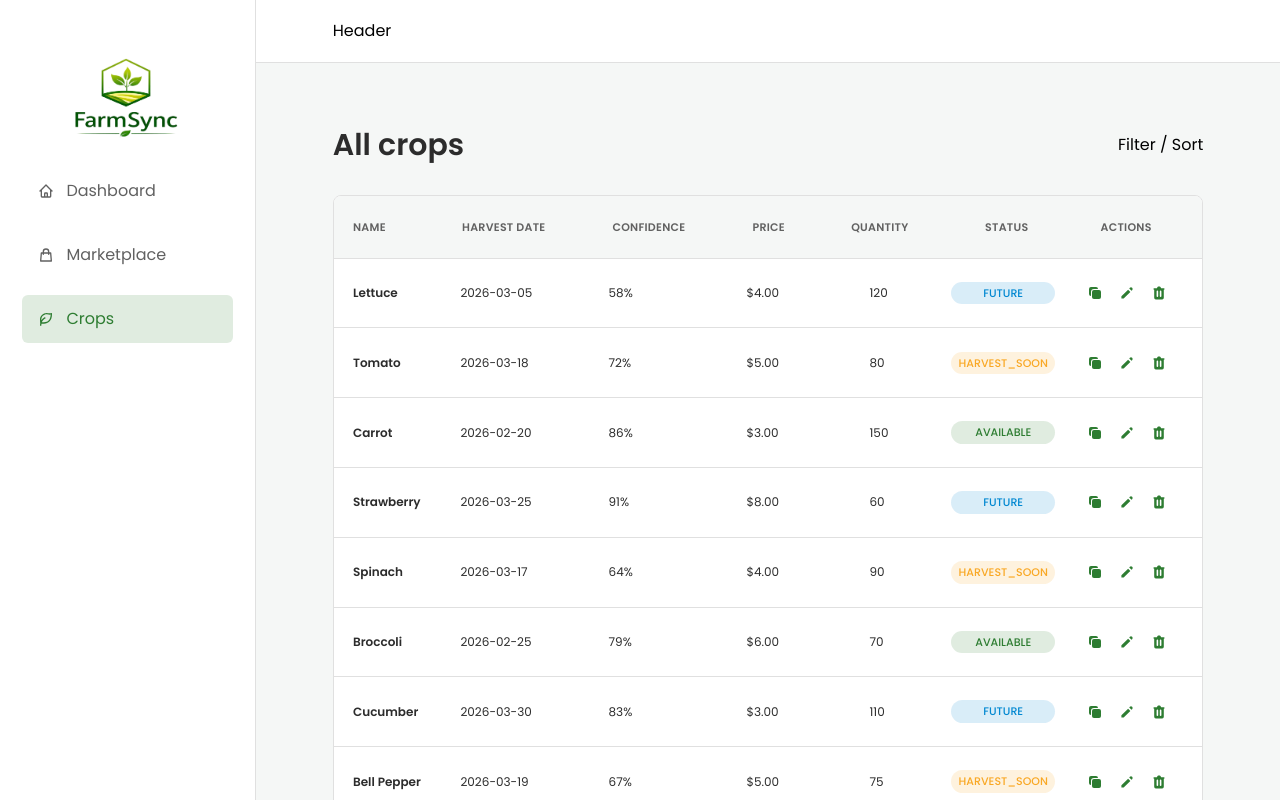
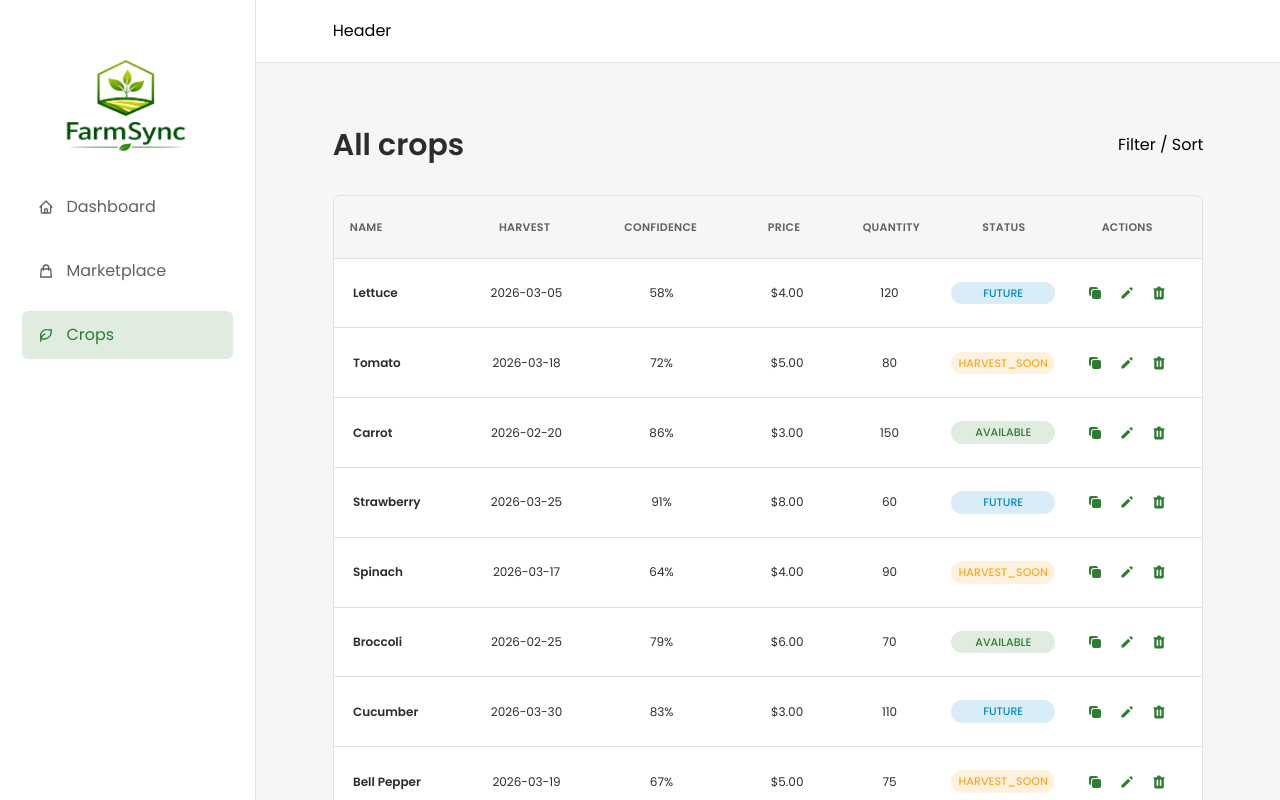
Before and after one commit to jan9601/CS-250-Project, a React (Vite) app in the folder frontend/FarmSync/: page /crops in a window 1280 px wide. Built offline with nearby package versions, Linux system fonts and the light colour scheme; a web font is replaced by a local one.

Commit message:
Form table llayout fix

```diff
--- a/frontend/FarmSync/src/features/crops/CreateCropForm.jsx
+++ b/frontend/FarmSync/src/features/crops/CreateCropForm.jsx
@@ -39,7 +39,7 @@ function CreateCropForm() {
         <select
           id="name"
           {...register("name")}
-          className="border border-border p-2 cursor-pointer"
+          className="border text-xs border-border p-2 cursor-pointer"
         >
           <option>Almonds</option>
           <option>Table grapes</option>
@@ -59,7 +59,7 @@ function CreateCropForm() {
 
       <FormRow label="Location">
         <select
-          className="border border-border p-2 cursor-pointer"
+          className="border text-xs border-border p-2 cursor-pointer"
           id="location"
           {...register("location")}
         >
--- a/frontend/FarmSync/src/features/crops/CropsRow.jsx
+++ b/frontend/FarmSync/src/features/crops/CropsRow.jsx
@@ -59,15 +59,17 @@ function CropsRow({crop}) {
 
   return (
     <div className="crops-row bg-surface text-xs text-text-primary ">
-      <div className="font-semibold ">{name}</div>
+      <div className="font-semibold justify-self-start">{name}</div>
 
-      <div className="">{predictedHarvestDate}</div>
+      <div className="justify-self-center">{predictedHarvestDate}</div>
 
-      <div className="">{(confidenceScore * 100).toFixed()}%</div>
+      <div className=" justify-self-center mr-4">
+        {(confidenceScore * 100).toFixed()}%
+      </div>
 
-      <div className="">{formatCurrency(price)}</div>
+      <div className="justify-self-center">{formatCurrency(price)}</div>
 
-      <div className="mx-auto min-w-10">{quantity}</div>
+      <div className="justify-self-center">{quantity}</div>
 
       <span
         className={`w-26 mx-auto justify-center rounded-full py-1 text-center text-[11px] font-medium ${statusStyle[status]}`}
--- a/frontend/FarmSync/src/features/crops/CropsTable.jsx
+++ b/frontend/FarmSync/src/features/crops/CropsTable.jsx
@@ -21,14 +21,14 @@ function CropsTable() {
 
   return (
     <div className="overflow-hidden rounded-lg border border-border bg-surface ">
-      <div className="crops-row border-b text-left border-border bg-bg text-[11px] font-semibold uppercase tracking-wide text-text-secondary">
-        <div>Name</div>
-        <div>Harvest Date</div>
-        <div>Confidence</div>
-        <div>Price</div>
-        <div>Quantity</div>
-        <div className="text-center">Status</div>
-        <div className="text-center">Actions</div>
+      <div className="crops-row-header border-b border-border bg-bg text-[11px] font-semibold uppercase tracking-wide text-text-secondary">
+        <div className=" justify-self-start">Name</div>
+        <div className=" justify-self-center ml-7">Harvest</div>
+        <div className=" justify-self-center">Confidence</div>
+        <div className=" justify-self-center">Price</div>
+        <div className=" justify-self-center">Quantity</div>
+        <div className=" justify-self-center">Status</div>
+        <div className=" justify-self-center">Actions</div>
       </div>
 
       {crops.map((crop) => (
--- a/frontend/FarmSync/src/index.css
+++ b/frontend/FarmSync/src/index.css
@@ -129,6 +129,16 @@ body {
  * Shared grid used by the crops table header and each row.
  * Using the same grid in both places keeps all columns aligned.
  */
+
+.crops-row-header {
+  display: grid;
+  grid-template-columns: 0.7fr 1.3fr 1.2fr 0.8fr 0.9fr 0.9fr 1.1fr;
+  column-gap: 1rem;
+  align-items: center;
+  padding: 1.4rem 1rem;
+  font-variant-numeric: tabular-nums;
+}
+
 .crops-row {
   display: grid;
   grid-template-columns: 0.9fr 1.3fr 1.2fr 0.8fr 0.9fr 0.9fr 1.1fr;
@@ -136,6 +146,7 @@ body {
   align-items: center;
   padding: 1.4rem 1.2rem;
   font-variant-numeric: tabular-nums;
+  justify-self: center;
 }
 
 /**
--- a/frontend/FarmSync/src/ui/FormRow.jsx
+++ b/frontend/FarmSync/src/ui/FormRow.jsx
@@ -2,7 +2,7 @@ function FormRow({label, error = null, children}) {
   return (
     <div className="form-row">
       {label && (
-        <label htmlFor={children.props.id} className="font-semibold">
+        <label htmlFor={children.props.id} className="font-semibold text-xs">
           {label}
         </label>
       )}
--- a/frontend/FarmSync/src/ui/Input.jsx
+++ b/frontend/FarmSync/src/ui/Input.jsx
@@ -1,7 +1,7 @@
 function Input(props) {
   return (
     <input
-      className="border border-border rounded-sm bg-surface px-3.5 py-2"
+      className="text-xs border border-border rounded-sm bg-surface px-3.5 py-2"
       {...props}
     />
   );
--- a/frontend/FarmSync/src/ui/Logo.jsx
+++ b/frontend/FarmSync/src/ui/Logo.jsx
@@ -1,7 +1,7 @@
 function Logo() {
   return (
     <div className="w-fit mx-auto mb-5">
-      <img src="completeLogo.png" className="h-24 w-auto" alt="Logo" />
+      <img src="completeLogo.png" className="h-28 w-auto" alt="Logo" />
     </div>
   );
 }
```
